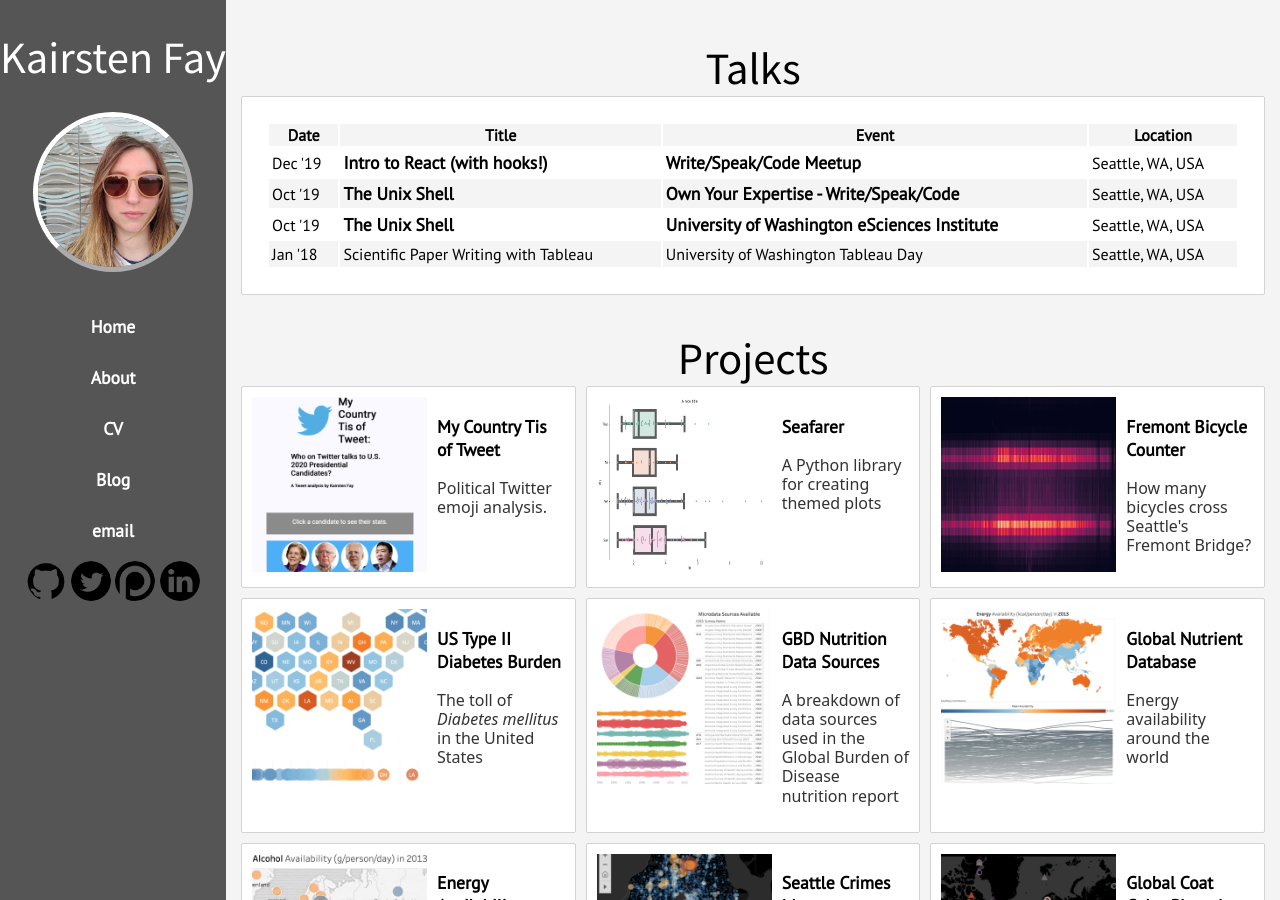
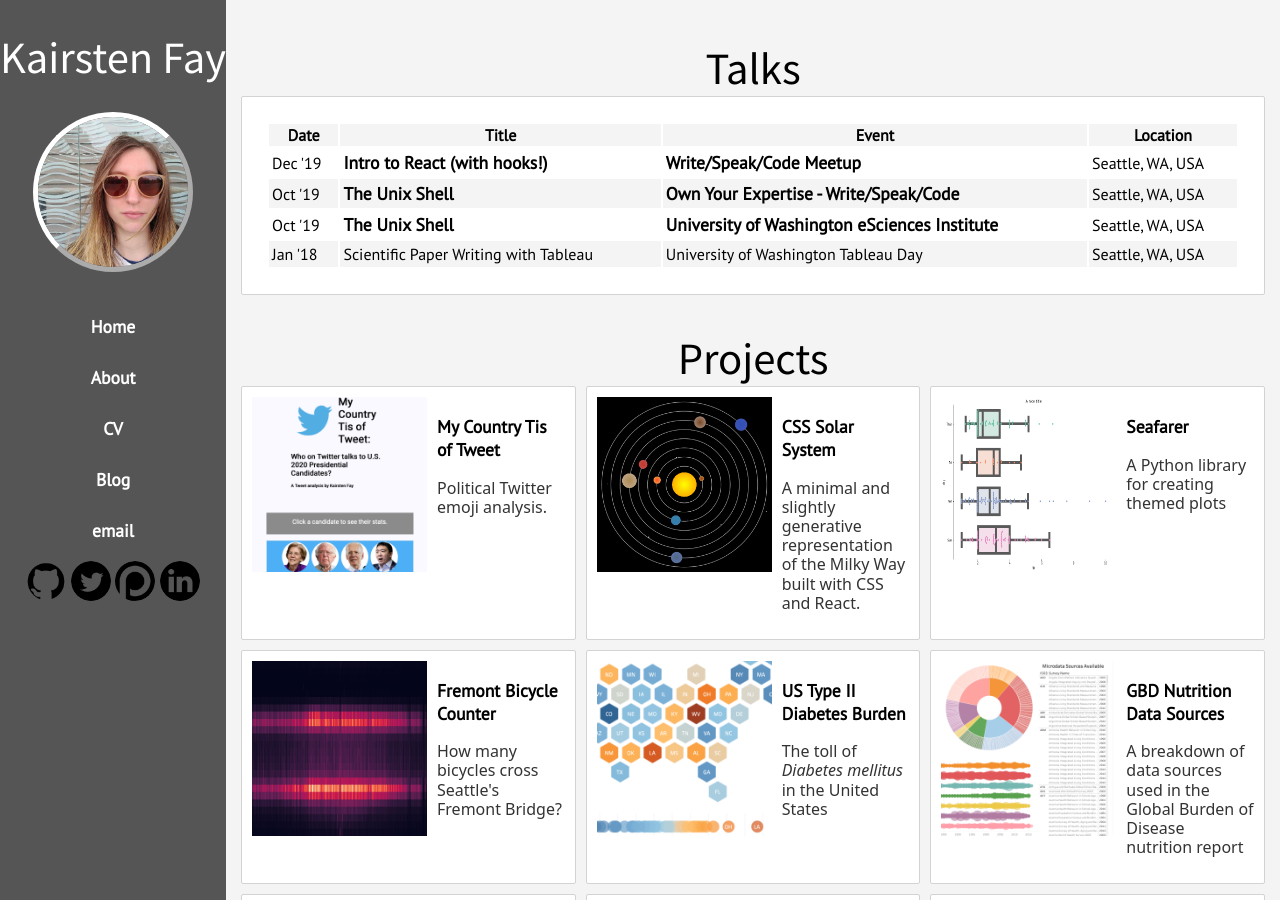
Before and after one commit to kairstenfay/kairstenfay.github.io, a Jekyll site: the page built from index.html, in a window 1280 px wide and 900 px high. Built offline with Jekyll 4.4.1, drawn with Linux system fonts in a browser that asks for light colours.

Commit message:
home: Add CSS solar system

```diff
--- a/index.html
+++ b/index.html
@@ -73,6 +73,19 @@ statistical analysis inference computer science software engineer ui ux fullstac
             <div>
                 <h3>My Country Tis of Tweet</h3>
                 <p>Political Twitter emoji analysis.</p>
+            </div>
+        </div>
+        <div class="portfolio-item">
+            <a href="http://kairstenfay.github.io/css-solar-system">
+                <img class="link cell"
+                    src="images/thumbnail_css_solar_system.png"
+                    alt="preview"/>
+            </a>
+            <div>
+                <h3>CSS Solar System</h3>
+                <p>A minimal and slightly generative representation
+                    of the Milky Way built with CSS and React.
+                </p>
             </div>
         </div>
         <div class="portfolio-item">
```
Also changed, not shown: images/thumbnail_css_solar_system.png (added).
